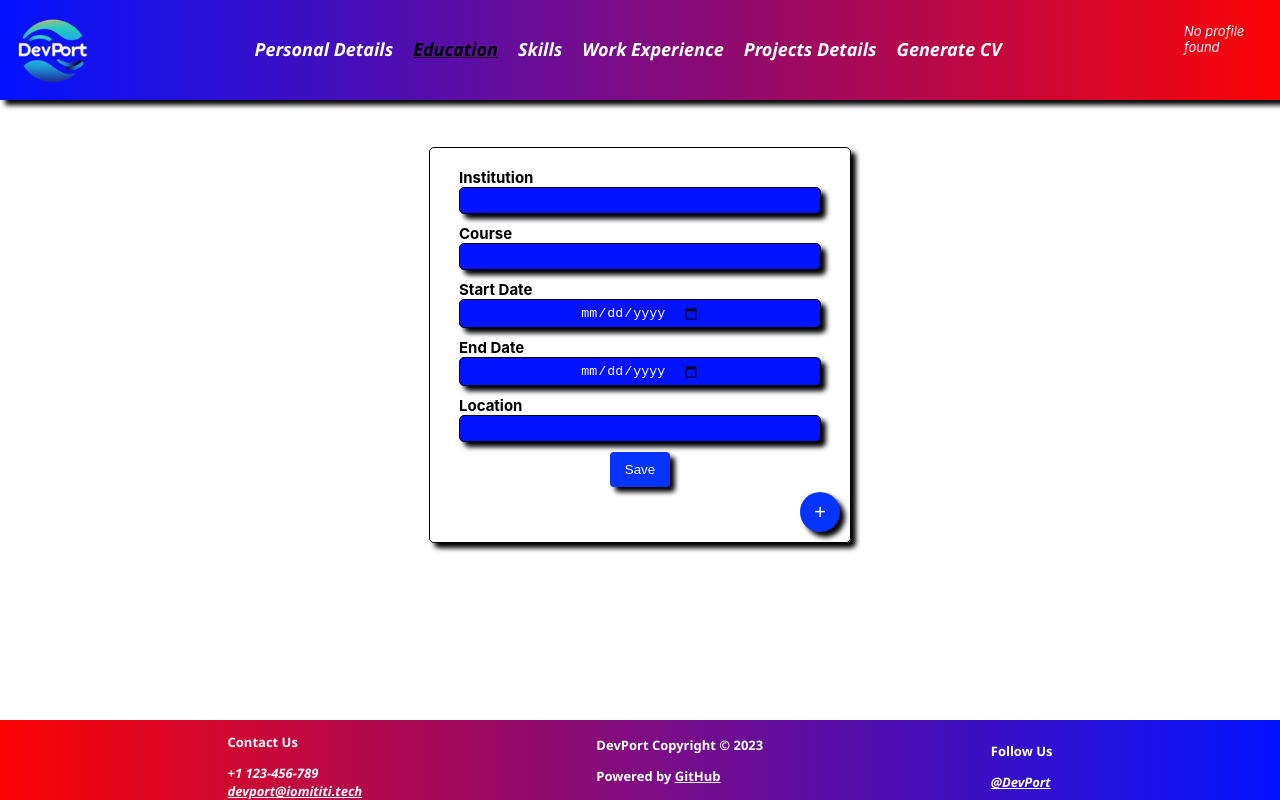
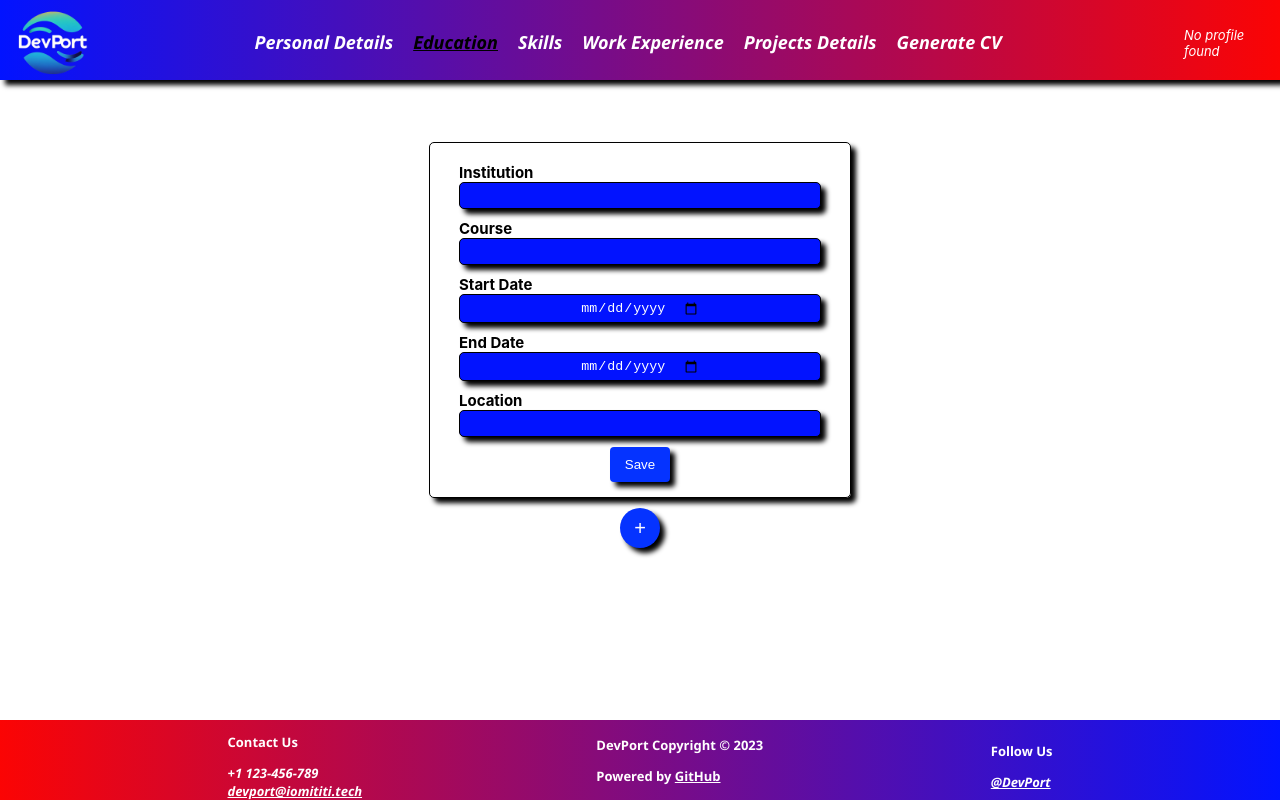
Before and after one commit to iekeng/DevPort, a React (Create React App) app in the folder devport-app/: page /PortfolioPage in a window 1280 px wide. Both pictures are taken after a click on the button "Education". Built offline with nearby package versions, Linux system fonts and the light colour scheme; no server answers.

Commit message:
UI Corrections

```diff
--- a/devport-app/src/components/Education.js
+++ b/devport-app/src/components/Education.js
@@ -77,6 +77,7 @@ const Education = ({ userId, onSave }) => {
     };
 
     return (
+        <div>
         <main>
             <form id="education-form" onSubmit={handleSaveEducationDetails}>
                 <section id="education-details">
@@ -113,7 +114,7 @@ const Education = ({ userId, onSave }) => {
                 </section>
                 <button type="submit" className='LSbutton' >Save</button>
 
-            <section id="education-list" className="content-container">
+            <section id="education-list" >
                 <section>
                 <div className="content-container">
                     <div className="content">
@@ -193,12 +194,17 @@ const Education = ({ userId, onSave }) => {
                     </div>
                 </div>
                 </section>
-                {!isAdding && (
-                    <button type="button" id='add-button' className='LSbutton' onClick={addAnotherForm}>+</button>
-                )}
+
             </section>
             </form>
         </main>
+        {!isAdding && (
+                    <div style={{ display: 'flex', justifyContent: 'center', alignItems: 'center', marginTop: '10px' }}>
+                    <button type="button" id='add-button' className='LSbutton' onClick={addAnotherForm}>+</button>
+                  </div>
+
+                )}
+        </div>
     );
 };
 
--- a/devport-app/src/components/LandingPage.css
+++ b/devport-app/src/components/LandingPage.css
@@ -79,10 +79,10 @@
    width: 100%;
    border-radius: 0px;
    box-shadow: 5px 5px 5px black;
-   /* background: linear-gradient(to right, #fb0404, #0213ff); */
-   /* background: linear-gradient(to left, rgba(255, 255, 255, 0), rgb(129, 126, 126)); */
+   /* background: linear-gradient(to right, #fb0404, #0213ff);
+   background: linear-gradient(to left, rgba(255, 255, 255, 0), rgb(129, 126, 126));
    background-size: cover;
-   background-position: center
+   background-position: center */
  }
 
  #Valp-h1 {
@@ -153,6 +153,10 @@
  }
 
  /* Media queries */
+ @media screen and (max-width: 1440px) and (min-height: 900px) {
+
+ }
+
  @media screen and (max-width: 1200px) {
    #Valp-Curr {
      grid-template-columns: 100%;
--- a/devport-app/src/components/PortfolioPage.css
+++ b/devport-app/src/components/PortfolioPage.css
@@ -403,10 +403,9 @@ root {
 
 /* Extra large devices (large desktops) */
 @media (min-width: 1200px) {
-    /* Add styles for extra-large desktop screens here */
     .header {
-        height: 100px;
-        font-size: 32px;
+        /* height: 100px;
+        font-size: 32px; */
     }
 
     #signupsubtitle {
--- a/devport-app/src/components/PortfolioPage.js
+++ b/devport-app/src/components/PortfolioPage.js
@@ -11,7 +11,7 @@ import { AccessTokenProvider } from './AccessTokenContext';
 import { Link } from 'react-router-dom';
 
 const PortfolioPage = () => {
-    const [activeSection, setActiveSection] = useState('Education');
+    const [activeSection, setActiveSection] = useState('PersonalDetails');
     const userId = localStorage.getItem('userId');
 
     const handleSectionChange = (nextSection) => {
--- a/devport-app/src/components/WorkExperience.js
+++ b/devport-app/src/components/WorkExperience.js
@@ -67,6 +67,7 @@ const Work = ({ userId, onSave }) => {
     };
 
     return (
+        <div>
         <main>
             <section id="workexperience-details">
                 <div className="content-container">
@@ -229,13 +230,15 @@ const Work = ({ userId, onSave }) => {
                         </div>
                     </div>
                 </section>
-                {!isAdding && (
-                    <button type="button" id='add-button' className='LSbutton' onClick={addAnotherForm}>
-                        +
-                    </button>
-                )}
             </section>
         </main>
+         {!isAdding && (
+            <div style={{ display: 'flex', justifyContent: 'center', alignItems: 'center', marginTop: '10px' }}>
+            <button type="button" id='add-button' className='LSbutton' onClick={addAnotherForm}>+</button>
+          </div>
+
+        )}
+        </div>
     );
 };
 
```
